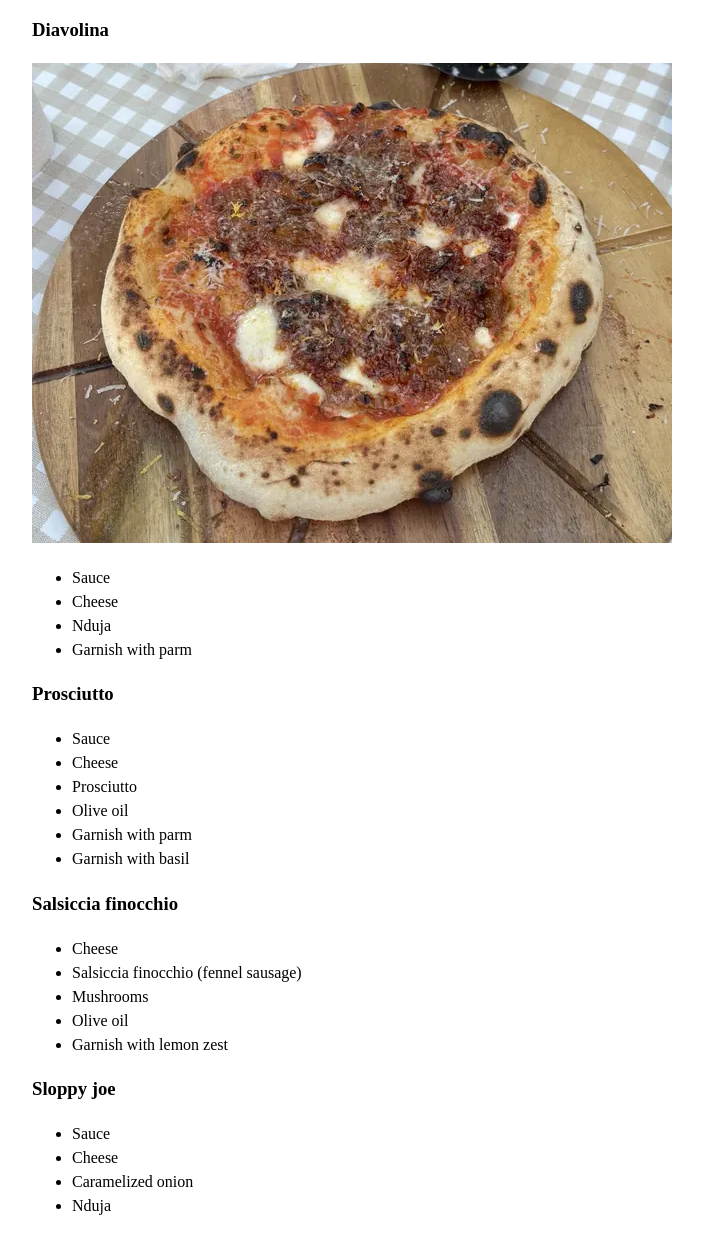
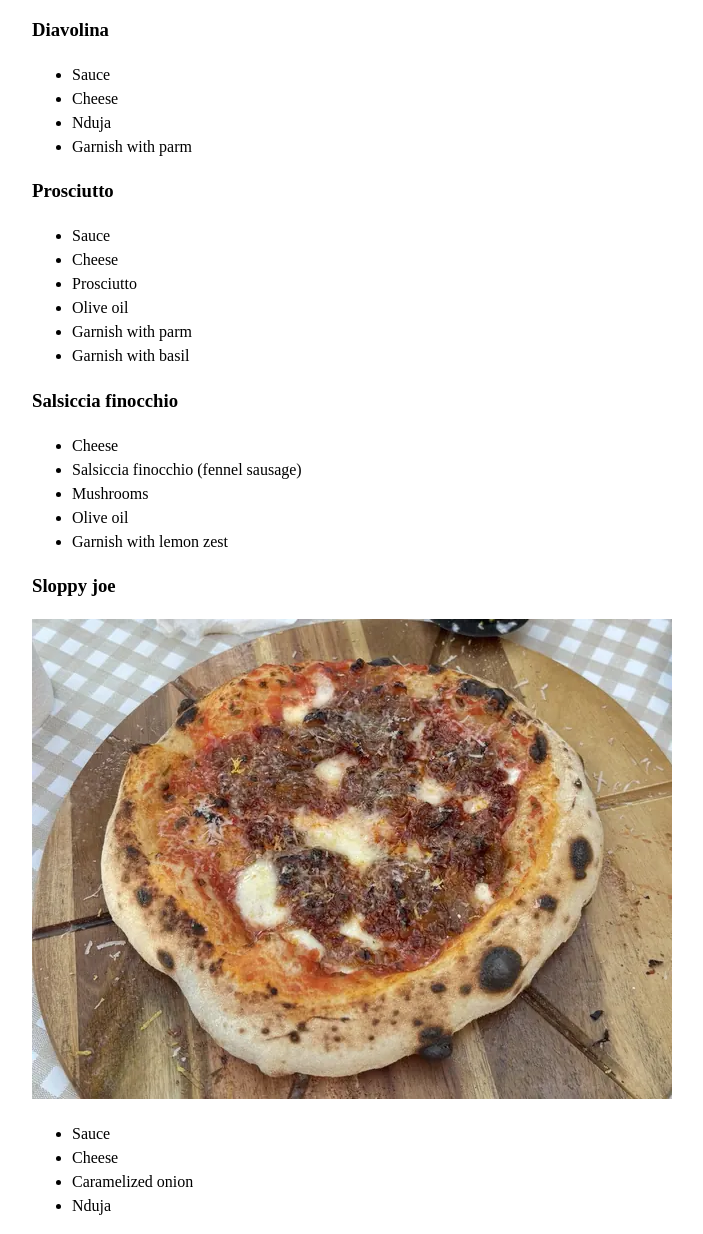
Before and after one commit to robinspiltijns/kookn, a plain HTML site: page public/recipes/pizza.html in a window 1280 px wide. Shown: the part 2358-3592 px from the top of the page, without its empty margins (288-991 px from the left). Drawn offline with Linux system fonts and the light colour scheme.

Commit message:
Pizza: move nduja photo to Sloppy joe
Co-Authored-By: Claude Opus 5.5 <noreply@anthropic.com>
Claude-Session: https://claude.ai/code/session_01AFiAfgYjuMeuyMYgCWGuwg

```diff
--- a/public/recipes/pizza.html
+++ b/public/recipes/pizza.html
@@ -92,7 +92,6 @@
   </ul>
 
   <h3>Diavolina</h3>
-  <img src="/img/pizza-diavolina-640.webp" srcset="/img/pizza-diavolina-640.webp 640w, /img/pizza-diavolina-1280.webp 1280w" sizes="(max-width: 40em) 100vw, 40em" width="640" height="480" loading="lazy" alt="Pizza with tomato sauce, mozzarella, nduja and grated parmigiano">
   <ul>
     <li>Sauce</li>
     <li>Cheese</li>
@@ -120,6 +119,7 @@
   </ul>
 
   <h3>Sloppy joe</h3>
+  <img src="/img/pizza-sloppy-joe-640.webp" srcset="/img/pizza-sloppy-joe-640.webp 640w, /img/pizza-sloppy-joe-1280.webp 1280w" sizes="(max-width: 40em) 100vw, 40em" width="640" height="480" loading="lazy" alt="Pizza with tomato sauce, mozzarella, caramelized onion and nduja">
   <ul>
     <li>Sauce</li>
     <li>Cheese</li>
```
Also changed, not shown: public/img/pizza-sloppy-joe-1280.webp (renamed from public/img/pizza-diavolina-1280.webp), public/img/pizza-sloppy-joe-640.webp (renamed from public/img/pizza-diavolina-640.webp).
